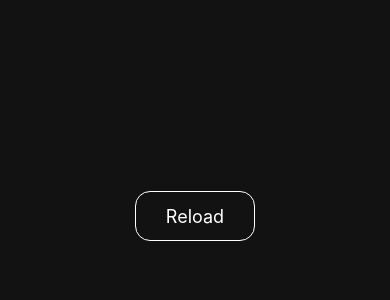
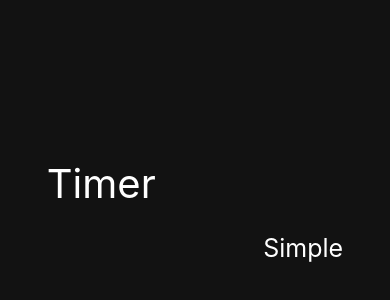
Before and after one commit to NoeOz/react-native-timer, a React Native app: screen / in a window 390 px wide. Shown: the part 206-506 px from the top of the page. Built offline with nearby package versions, Linux system fonts and the light colour scheme.

Commit message:
Just styles

```diff
--- a/App.js
+++ b/App.js
@@ -1,31 +1,80 @@
-import { StatusBar } from "expo-status-bar";
-import { StyleSheet, Text, View, TouchableOpacity } from "react-native";
+import {
+  StyleSheet,
+  Text,
+  View,
+  TouchableOpacity,
+  StatusBar,
+} from "react-native";
 import Timer from "./src/components/Timer";
 import { useState } from "react";
+import { colorPalette, customizeText, globalStyle } from "./src/style/globalStyles";
 
 export default function App() {
   const [finishTimer, setFinishTimer] = useState(false);
+  const [typeTimer, setTypeTimer] = useState("none");
+
+  /**
+   * This is a function that returns a timer component that counts down from 30 seconds and can be
+   * reloaded.
+   * @returns A component that conditionally renders a Timer component or a Text
+   */
+  const SimpleTimer = () => {
+    return !finishTimer ? (
+      <TouchableOpacity
+        style={{
+          ...globalStyle.card,
+          backgroundColor: colorPalette.cactus_1,
+          width: "90%",
+        }}
+      >
+        <Timer
+          remainingTime={30}
+          typeTimer={"milisec"}
+          callback={() => setFinishTimer(true)}
+          style={customizeText(80, "dark", "left", { letterSpacing: 20 })}
+        />
+      </TouchableOpacity>
+    ) : (
+      <TouchableOpacity onPress={() => setFinishTimer(false)}>
+        <Text style={customizeText(25, "normal", "left")}>Reload</Text>
+      </TouchableOpacity>
+    );
+  };
+
+  const SelectTimer = () => {
+    return (
+      <View
+        style={{
+          ...globalStyle.card,
+          width: "90%",
+        }}
+      >
+        <Text style={customizeText(40, "normal", "left")}>Timer</Text>
+        <View style={{ alignSelf: "flex-end", marginTop: 15 }}>
+          <TouchableOpacity
+            style={{ marginVertical: 10 }}
+            onPress={() => setTypeTimer("simple")}
+          >
+            <Text style={customizeText(25, "normal", "left")}>Simple</Text>
+          </TouchableOpacity>
+        </View>
+      </View>
+    );
+  };
+
+  const RenderTimer = () => {
+    const timers = {
+      simple: <SimpleTimer />,
+      none: <SelectTimer />,
+    };
+
+    return timers[typeTimer];
+  };
 
   return (
     <View style={styles.container}>
       <StatusBar style="auto" />
-      {!finishTimer ? (
-        <TouchableOpacity style={styles.containerText}>
-          <Timer
-            remainingTime={30}
-            typeTimer={"milisec"}
-            callback={() => setFinishTimer(true)}
-            style={styles.textStyle}
-          />
-        </TouchableOpacity>
-      ) : (
-        <TouchableOpacity
-          style={styles.containerText}
-          onPress={() => setFinishTimer(false)}
-        >
-          <Text style={styles.textStyle}>Reload</Text>
-        </TouchableOpacity>
-      )}
+      <RenderTimer />
     </View>
   );
 }
@@ -33,21 +82,9 @@ export default function App() {
 const styles = StyleSheet.create({
   container: {
     flex: 1,
-    backgroundColor: "#121212",
+    backgroundColor: colorPalette.background,
     alignItems: "center",
     justifyContent: "center",
-  },
-  containerText: {
-    justifyContent: "center",
-    borderRadius: 15,
-    borderWidth: 1,
-    borderColor: "#ffffff",
-    height: 50,
-    width: 120,
-  },
-  textStyle: {
-    color: "#ffffff",
-    fontSize: 18,
-    textAlign: "center",
+    padding: "2.5%",
   },
 });
--- a/babel.config.js
+++ b/babel.config.js
@@ -2,5 +2,13 @@ module.exports = function(api) {
   api.cache(true);
   return {
     presets: ['babel-preset-expo'],
+    plugins: [
+      [
+        "react-native-reanimated/plugin",
+        {
+          relativeSourceLocation: true,
+        },
+      ],
+    ],
   };
 };
--- /dev/null
+++ b/src/style/globalStyles.js
@@ -0,0 +1,39 @@
+import { StyleSheet } from "react-native";
+
+export const colorPalette = {
+  cactus_1: "#abc4aa",
+  background: "#121212",
+  noir: "#000000",
+  snow: "#ffffff",
+};
+
+/**
+ * It takes in a size, type, and alignment and returns a style object with the font size, color, and
+ * alignment.
+ * @param size - font size
+ * @param type - error, normal, dark
+ * @param align - left, right, center
+ * @param otherStyles - other styles compatible with Text
+ * @returns An object with the properties textAlign, fontSize, and color.
+ */
+export function customizeText(size, type, align = "left", otherStyles) {
+  const colorFont = {
+    normal: colorPalette.snow,
+    dark: colorPalette.noir,
+  };
+
+  return {
+    textAlign: align,
+    fontSize: size,
+    color: colorFont[type],
+    ...otherStyles,
+  };
+}
+
+export const globalStyle = StyleSheet.create({
+  card: {
+    padding: "5%",
+    borderRadius: 20,
+    marginVertical: "2.5%",
+  },
+});
```
Also changed, not shown: package.json (+7 -3 lines), 1 other file (tests, documents, lock files or other folders).
